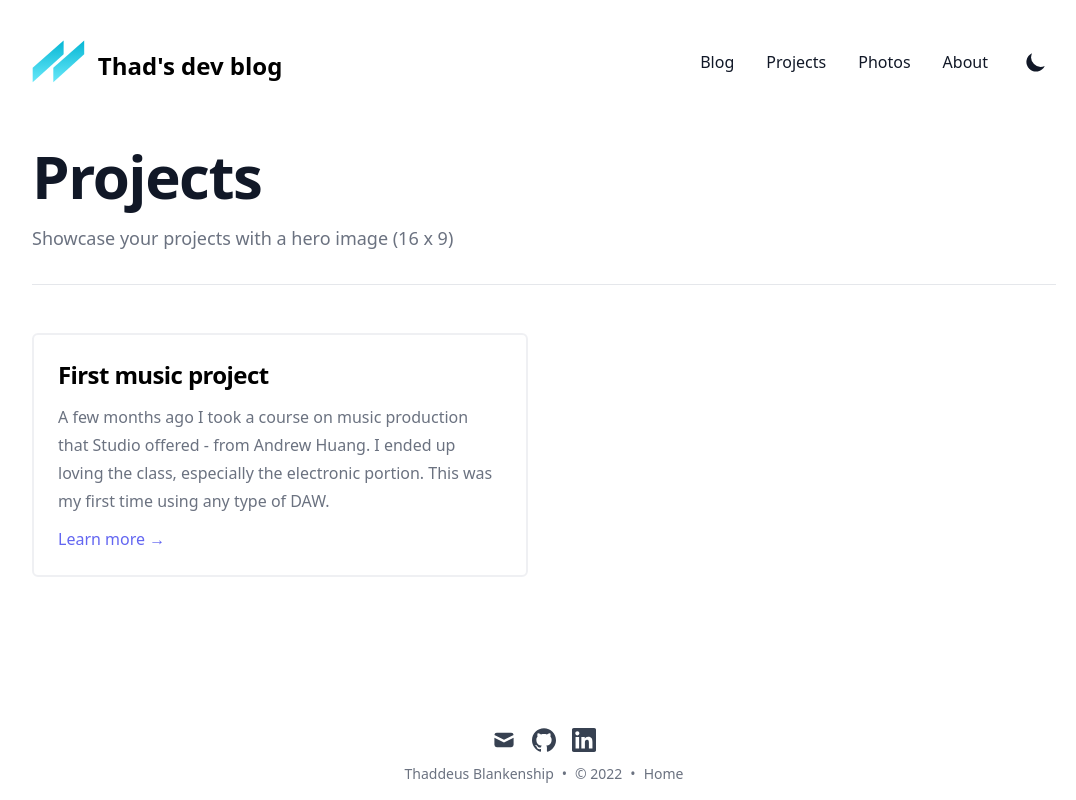
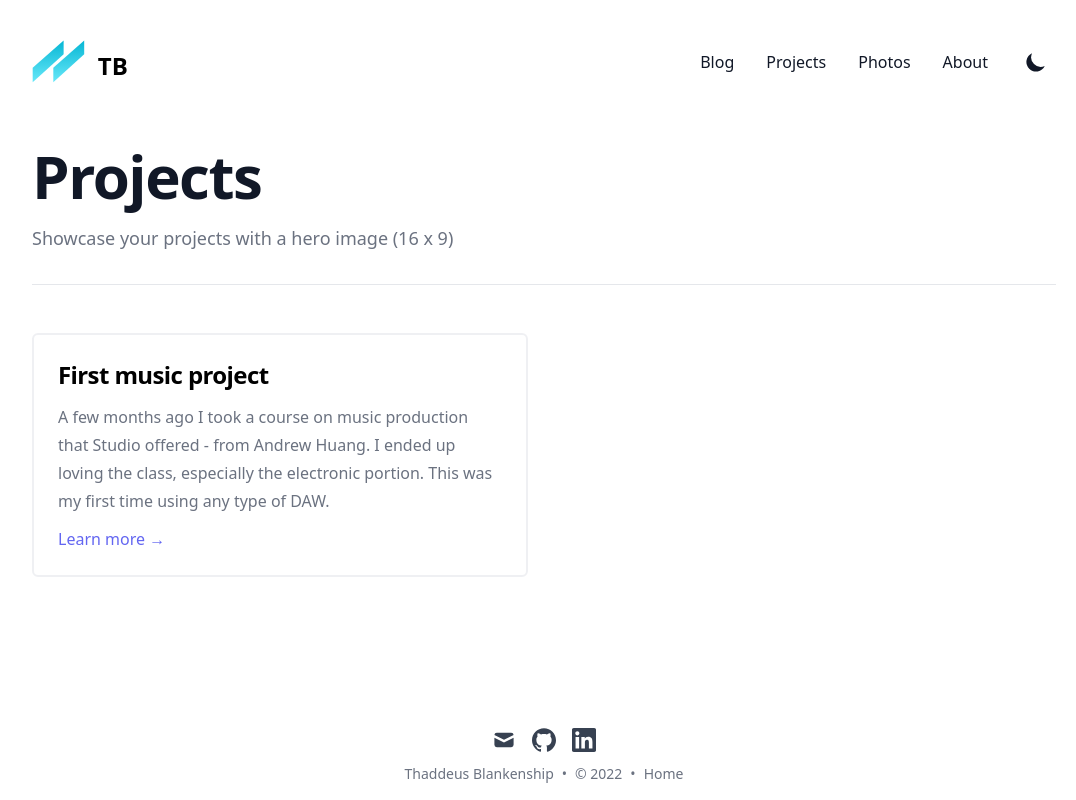
Before and after one commit to tblankenship/portfolio, a Next.js app: page /projects in a window 1280 px wide. Shown: the whole page, without its empty margins (96-1172 px from the left). Built offline with nearby package versions, Linux system fonts and the light colour scheme.

Commit message:
Updated metadata

```diff
--- a/data/siteMetadata.js
+++ b/data/siteMetadata.js
@@ -1,7 +1,7 @@
 const siteMetadata = {
-  title: 'Thaddeus Blankenship - dev',
+  title: 'Thaddeus Blankenship',
   author: 'Thaddeus Blankenship',
-  headerTitle: "Thad's dev blog",
+  headerTitle: 'TB',
   description: 'A personal blog created with Next.js and Tailwind.css',
   language: 'en-us',
   theme: 'system', // system, dark or light
```
